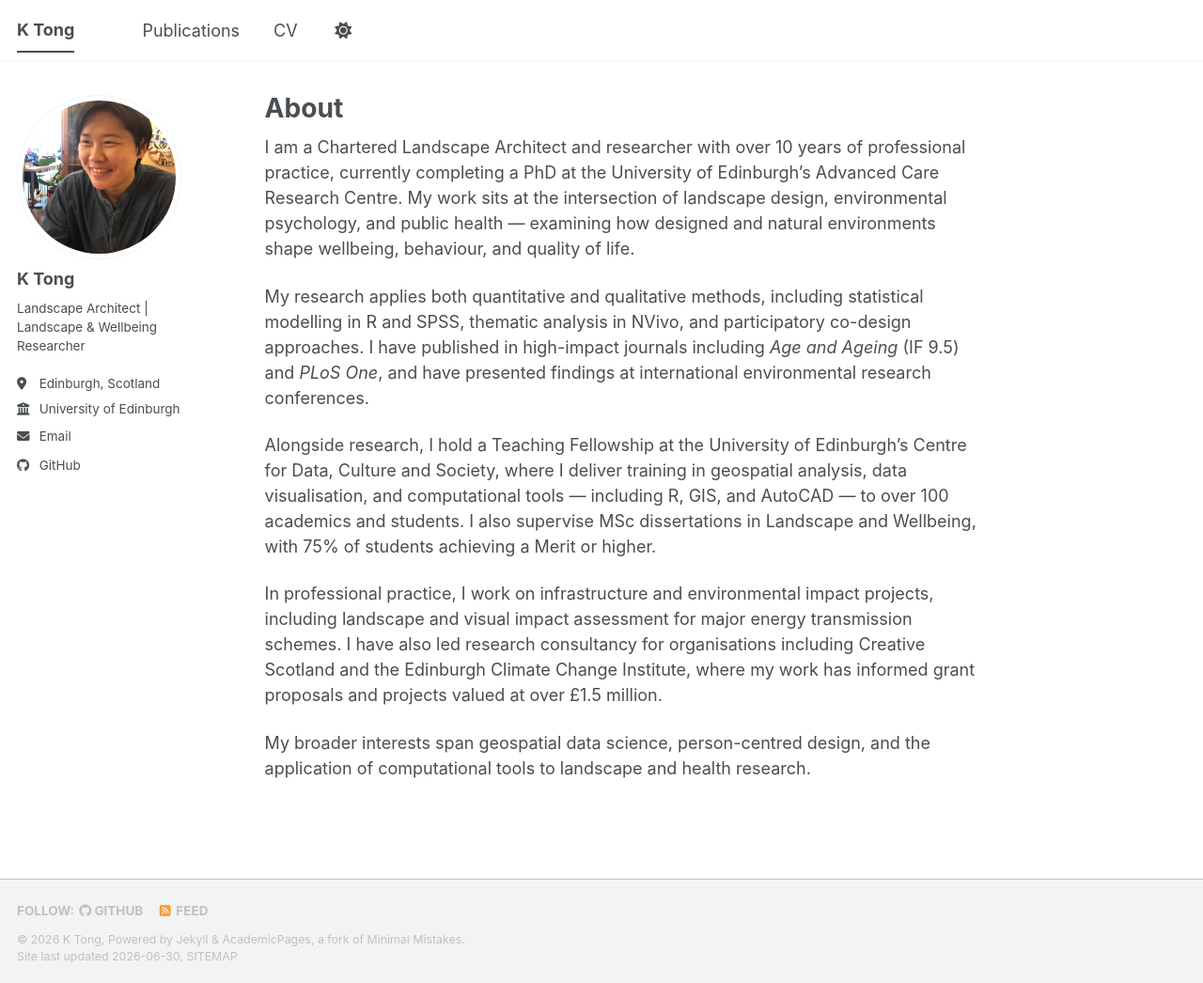
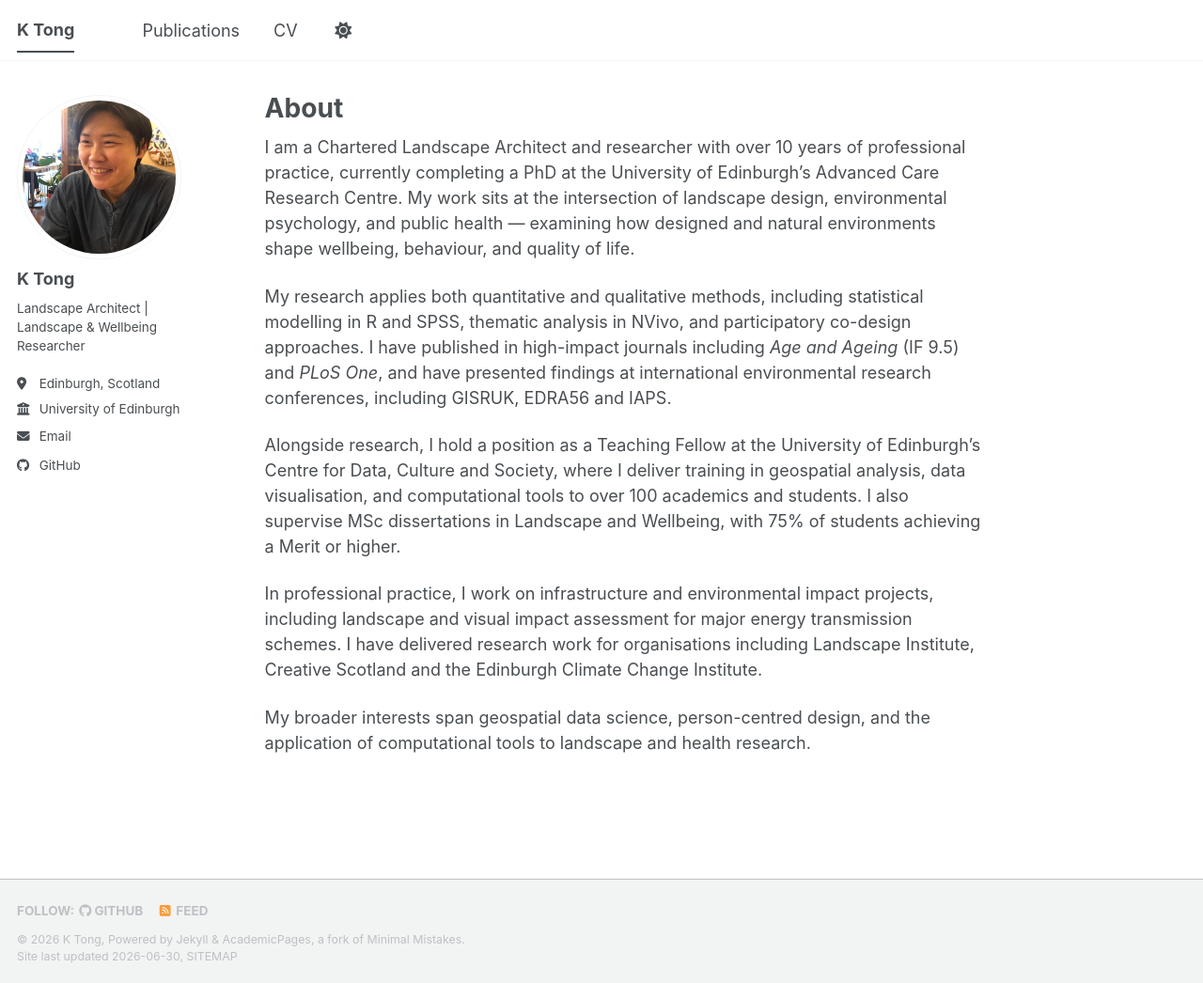
Before and after one commit to ktonguk/landscape-research, a Jekyll site: the page built from _pages/about.md, in a window 1280 px wide and 1046 px high. Shown: the whole window at 94% size. Built offline with Jekyll 4.4.1, drawn with Linux system fonts in a browser that asks for light colours; a style sheet for code colours, icons or effects is not loaded.

Commit message:
Update about.md

```diff
--- a/_pages/about.md
+++ b/_pages/about.md
@@ -9,10 +9,10 @@ redirect_from:
 
 I am a Chartered Landscape Architect and researcher with over 10 years of professional practice, currently completing a PhD at the University of Edinburgh's Advanced Care Research Centre. My work sits at the intersection of landscape design, environmental psychology, and public health — examining how designed and natural environments shape wellbeing, behaviour, and quality of life.
 
-My research applies both quantitative and qualitative methods, including statistical modelling in R and SPSS, thematic analysis in NVivo, and participatory co-design approaches. I have published in high-impact journals including *Age and Ageing* (IF 9.5) and *PLoS One*, and have presented findings at international environmental research conferences.
+My research applies both quantitative and qualitative methods, including statistical modelling in R and SPSS, thematic analysis in NVivo, and participatory co-design approaches. I have published in high-impact journals including *Age and Ageing* (IF 9.5) and *PLoS One*, and have presented findings at international environmental research conferences, including GISRUK, EDRA56 and IAPS.
 
-Alongside research, I hold a Teaching Fellowship at the University of Edinburgh's Centre for Data, Culture and Society, where I deliver training in geospatial analysis, data visualisation, and computational tools — including R, GIS, and AutoCAD — to over 100 academics and students. I also supervise MSc dissertations in Landscape and Wellbeing, with 75% of students achieving a Merit or higher.
+Alongside research, I hold a position as a Teaching Fellow at the University of Edinburgh's Centre for Data, Culture and Society, where I deliver training in geospatial analysis, data visualisation, and computational tools to over 100 academics and students. I also supervise MSc dissertations in Landscape and Wellbeing, with 75% of students achieving a Merit or higher.
 
-In professional practice, I work on infrastructure and environmental impact projects, including landscape and visual impact assessment for major energy transmission schemes. I have also led research consultancy for organisations including Creative Scotland and the Edinburgh Climate Change Institute, where my work has informed grant proposals and projects valued at over £1.5 million.
+In professional practice, I work on infrastructure and environmental impact projects, including landscape and visual impact assessment for major energy transmission schemes. I have delivered research work for organisations including Landscape Institute, Creative Scotland and the Edinburgh Climate Change Institute.
 
 My broader interests span geospatial data science, person-centred design, and the application of computational tools to landscape and health research.
```
